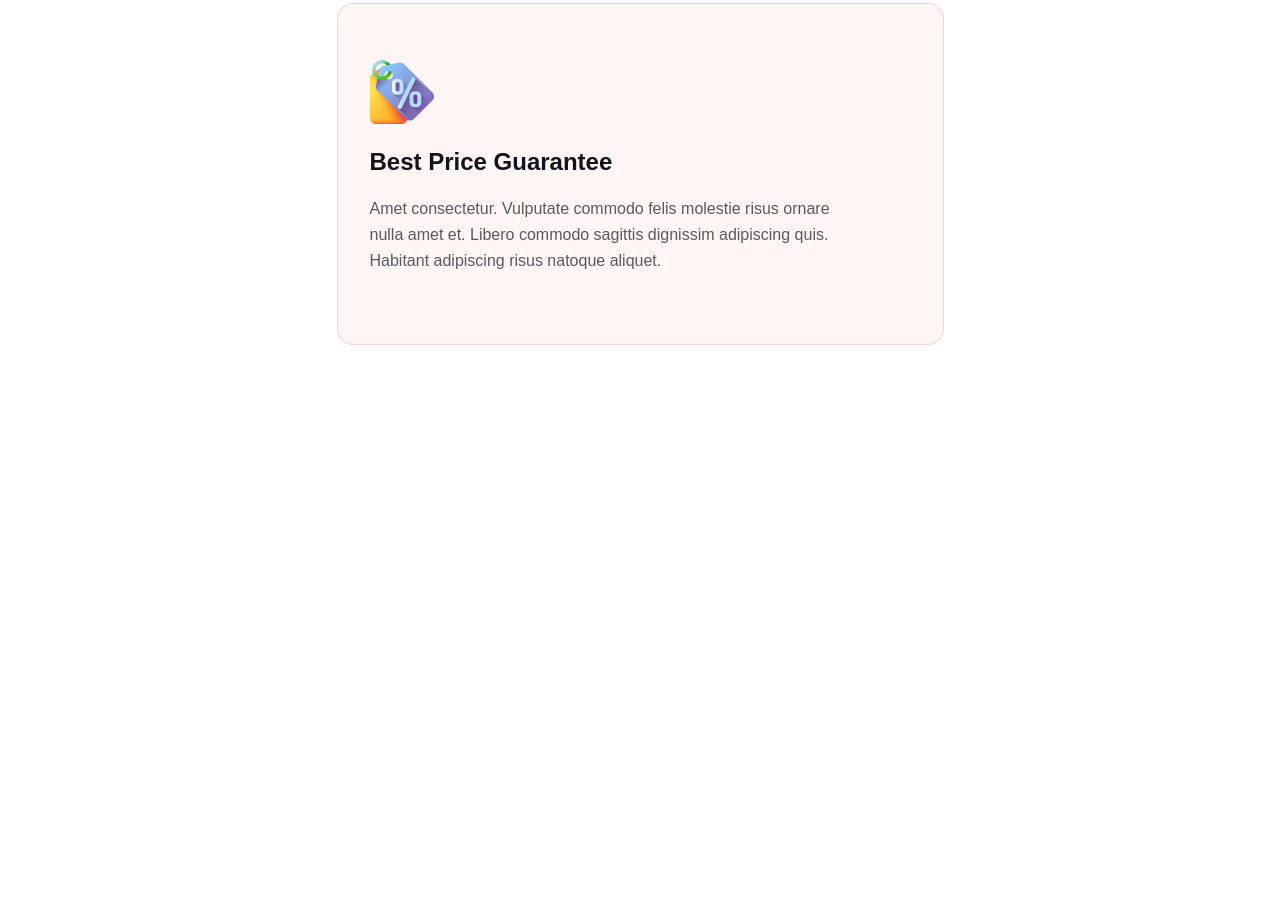
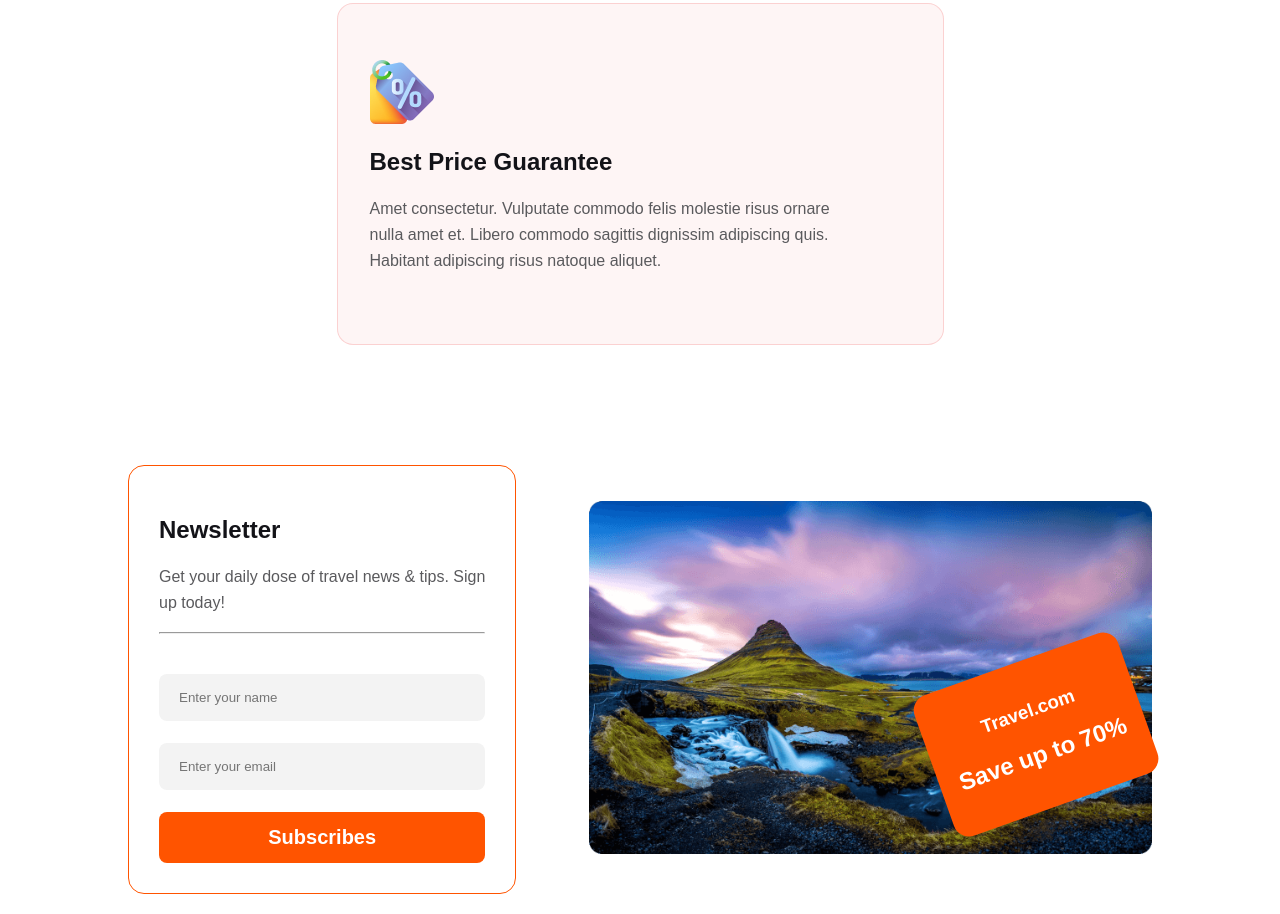
Before and after one commit to nafiulkabirbd/travel-share, a plain HTML site: page index.html in a window 1280 px wide. Shown: the part 3133-4047 px from the top of the page. Before the commit the page ends 3478 px from the top, so only its background shows below. Drawn offline with Linux system fonts and the light colour scheme.

Commit message:
newsletter added

```diff
--- a/css/style.css
+++ b/css/style.css
@@ -433,3 +433,83 @@ select {
 /* services related style end */
 
 /* why choose us related style end */
+
+/* newsletter related style start */
+
+.newsletter-container {
+    display: flex;
+    justify-content: space-between;
+    align-items: center;
+    padding: 20px 10%;
+    margin: 100px 0px;
+}
+
+.newsletter-container .newsletter-texts {
+    padding: 30px;
+    border-radius: 16px;
+    border: 1px solid #FF5400;
+}
+
+.newsletter-container .newsletter-texts h1 {
+    color: #131318;
+    font-size: 24px;
+    font-weight: 800;
+}
+
+.newsletter-container .newsletter-texts p {
+    color: #5A5A5D;
+    font-size: 16px;
+    font-weight: 400;
+    line-height: 26px;
+}
+
+.newsletter-container .newsletter-texts .form {
+    margin-top: 40px;
+    display: grid;
+    gap: 10px;
+}
+
+.newsletter-container .newsletter-texts .form input {
+    padding: 16px 20px;
+    border: none;
+    border-radius: 8px;
+    background: rgba(19, 19, 24, 0.05);
+    margin-bottom: 12px;
+}
+
+.subscribe-btn {
+    color: #FFF;
+    text-align: center;
+    font-size: 20px;
+    font-weight: 800;
+    border-radius: 8px;
+    background: #FF5400;
+    border: none;
+    padding: 14px;
+}
+
+.newsletter-container .img {
+    width: 55%;
+    position: relative;
+    top: 0;
+    right: 0;
+}
+
+.newsletter-container .image {
+    width: 100%;
+}
+
+.discount-box {
+    position: absolute;
+    right: 8px;
+    bottom: 50px;
+    text-align: center;
+    border-radius: 10px;
+    padding: 20px 20px;
+    border-radius: 16px;
+    background: #FF5400;
+    color: #FFF;
+    transform: rotate(-19.628deg);
+}
+
+/* newsletter related style end */
--- a/index.html
+++ b/index.html
@@ -192,6 +192,32 @@
 
         <!-- why choose us section end -->
 
+        <!-- newsletter section start -->
+
+        <section class="newsletter-container">
+            <div class="newsletter-texts">
+                <h1>Newsletter</h1>
+                <p>Get your daily dose of travel news & tips.
+                    Sign <br> up today!</p>
+                <hr>
+                <div class="form">
+                    <input type="text" name="" id="" placeholder="Enter your name">
+                    <input type="email" name="" id="" placeholder="Enter your email">
+                    <button class="subscribe-btn">Subscribes</button>
+                </div>
+            </div>
+            <div class="img">
+                <img class="image" src="images/newsletter.png" alt="newsletter-banner">
+                <div class="discount-box">
+                    <h3>Travel.com</h3>
+                    <h1>Save up to 70%</h1>
+                </div>
+            </div>
+
+        </section>
+
+        <!-- newsletter section end -->
+
     </main>
 
     <!-- main section end -->
```
